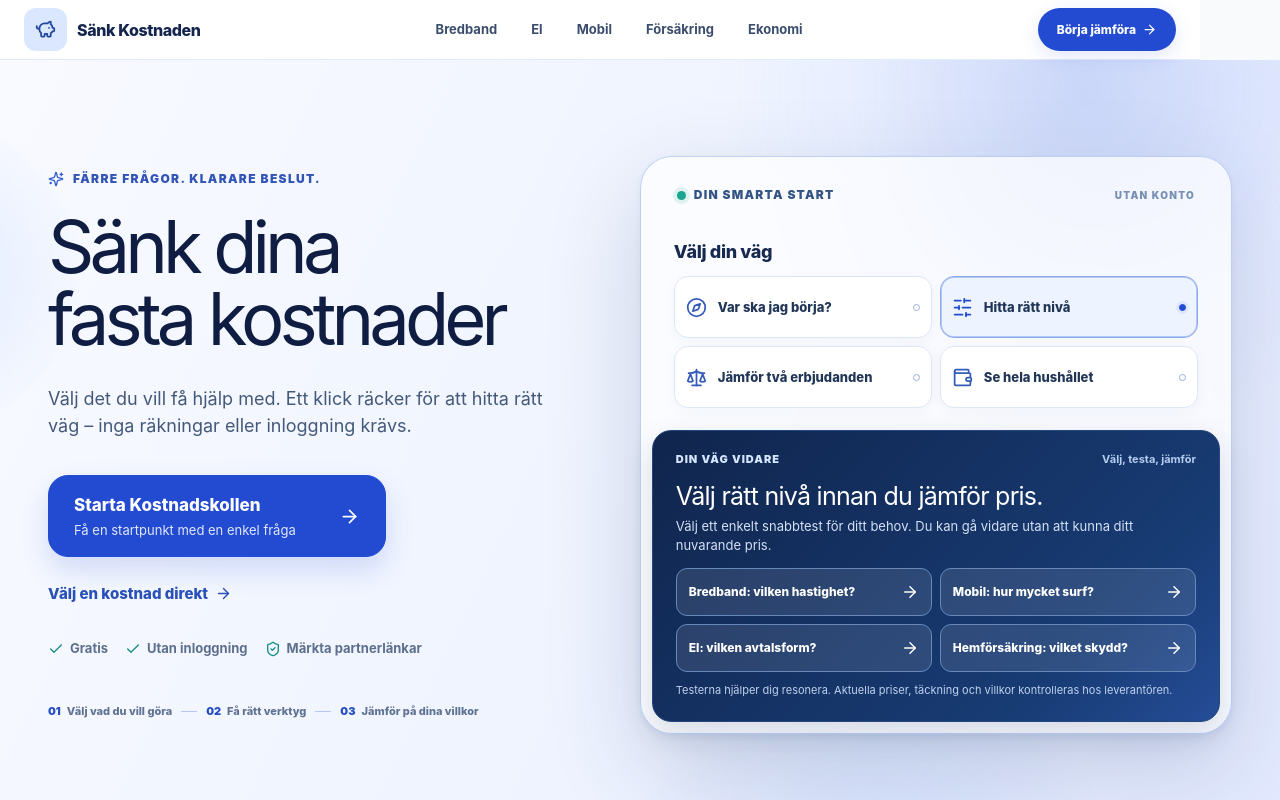
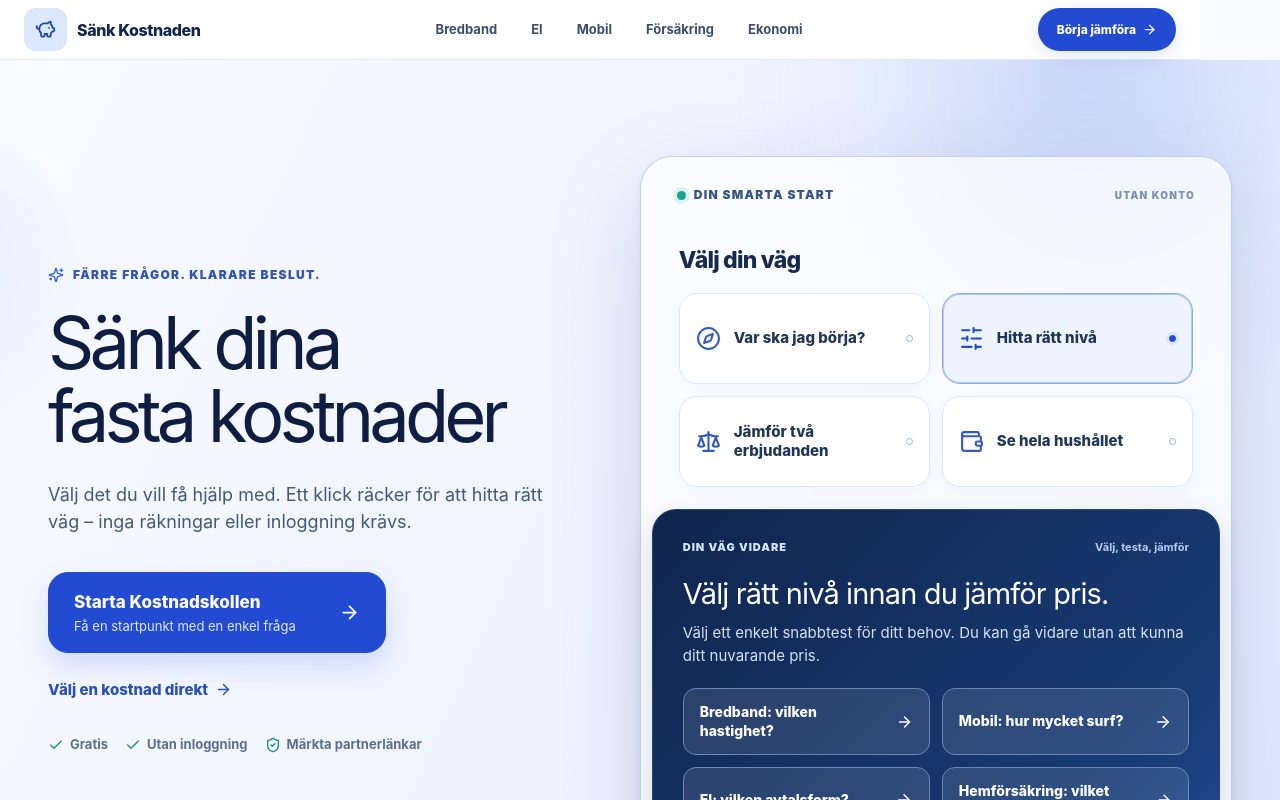
Before and after one commit to arvidlandin-cpu/sankkostnaden, a Next.js app: page / in a window 1280 px wide. Shown: the top 800 px of the page. Built offline with nearby package versions, Linux system fonts and the light colour scheme.

Commit message:
P0F: bold editorial home scale and decision surfaces

```diff
--- a/styles/HomeDecisionExplorer.module.css
+++ b/styles/HomeDecisionExplorer.module.css
@@ -178,3 +178,41 @@
 }
 @media(min-width:601px) and (max-width:1100px){.heroMode .actions.multi{grid-template-columns:1fr}}
 @media(prefers-reduced-motion:reduce){.heroMode .option,.heroMode .primary,.heroMode .secondary{transition:none}}
+
+
+/* P0F 2026-10-12 — one decisive, high-contrast product instrument.
+   All four existing SSR links remain present in the default route. */
+@media(min-width:1025px){
+ .heroMode .question{padding:27px 27px 22px}
+ .heroMode .questionLabel{font-size:23px;margin-bottom:17px;letter-spacing:-.035em}
+ .heroMode .options{gap:12px}
+ .heroMode .option{min-height:91px;padding:15px 16px;font-size:15px;border-radius:18px;gap:13px}
+ .heroMode .option>svg{width:25px;height:25px}
+ .heroMode .panel{padding:29px 30px 30px;border-radius:24px;min-height:293px}
+ .heroMode .panelBody{margin:15px 0 21px}
+ .heroMode .panel h3{font-size:clamp(29px,2.25vw,38px);line-height:1.08;margin:7px 0 12px}
+ .heroMode .panelBody p{font-size:15px;line-height:1.55;max-width:550px}
+ .heroMode .actions{gap:12px}
+ .heroMode .actions a{min-height:60px;padding:14px 16px;font-size:14px;border-radius:13px}
+ .heroMode .caution{font-size:12px;margin-top:16px}
+}
+@media(min-width:601px) and (max-width:1024px){
+ .heroMode .question{padding:19px 17px 16px}
+ .heroMode .option{min-height:72px}
+ .heroMode .panel{padding:21px 20px}
+ .heroMode .panel h3{font-size:26px}
+ .heroMode .actions.multi{grid-template-columns:repeat(2,minmax(0,1fr))}
+}
+@media(max-width:600px){
+ .heroMode .question{padding:17px 14px 15px}
+ .heroMode .questionLabel{font-size:19px;margin-bottom:13px}
+ .heroMode .options{gap:9px}
+ .heroMode .option{min-height:69px;padding:12px 10px;font-size:13px}
+ .heroMode .panel{padding:20px 17px 21px}
+ .heroMode .panel h3{font-size:24px}
+ .heroMode .panelBody p{font-size:13px}
+ .heroMode .actions.multi a{min-height:75px}
+}
+@media(max-width:360px){
+ .heroMode .option{font-size:12px;gap:7px;padding:10px 8px}
+}
```
